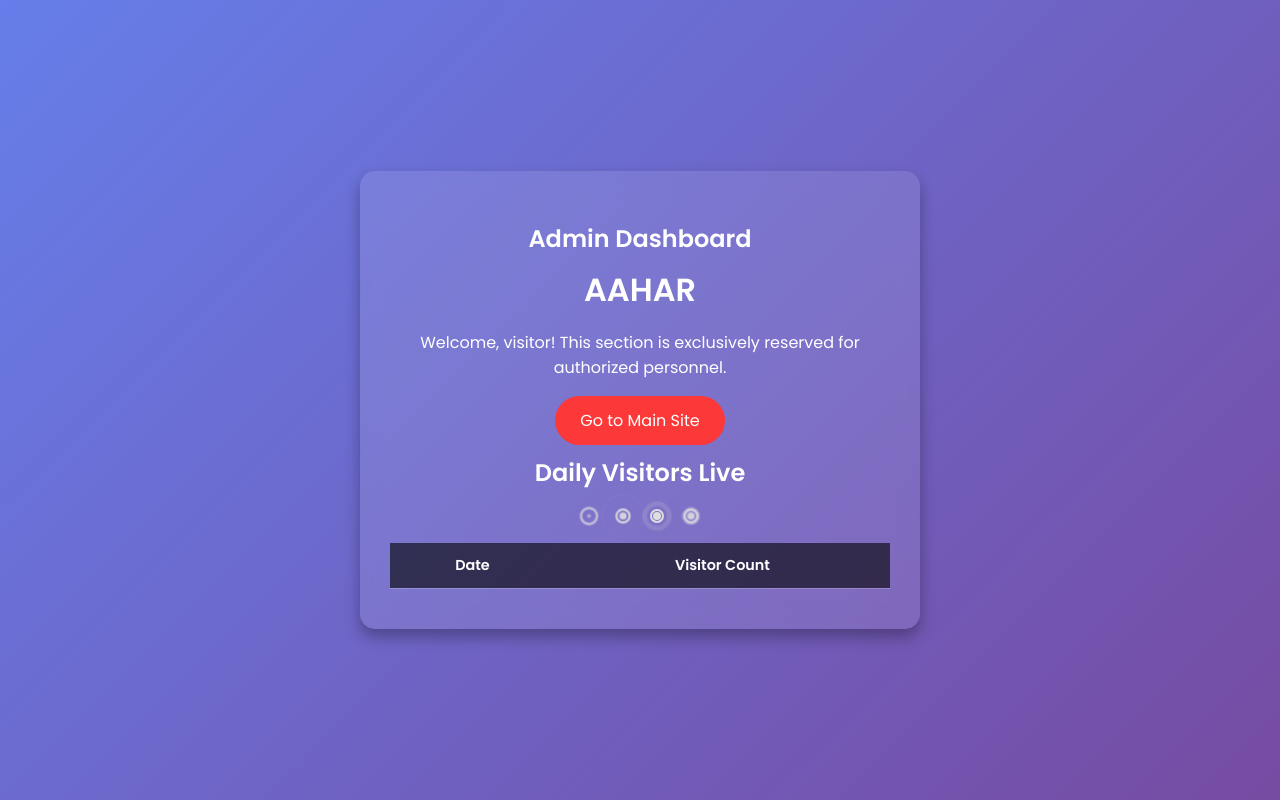
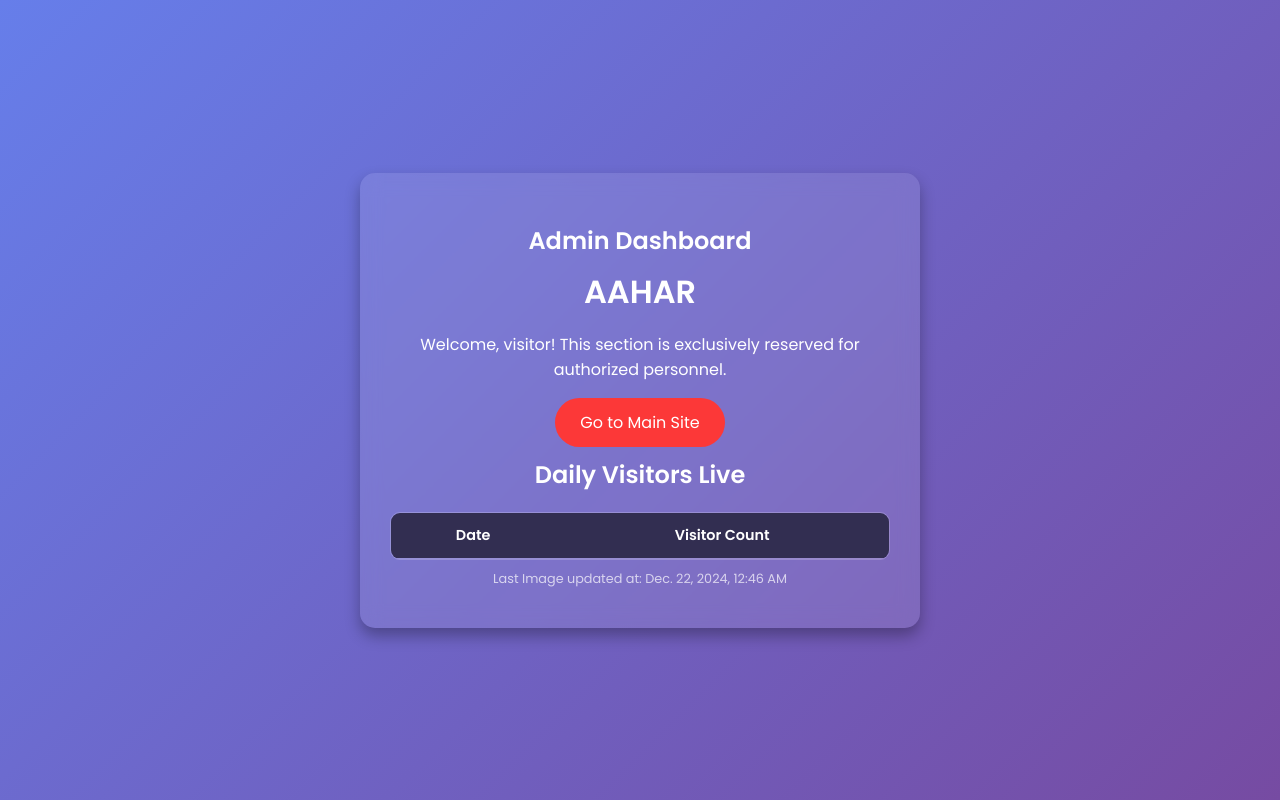
Before and after one commit to rath-anshuman/Aahar_bckd, a Django app: page / in a window 1280 px wide. Run offline with Django 5.2, Linux system fonts and the light colour scheme; data comes from the database, SQL or seed files in the repository; data that the repository does not hold is empty.

Commit message:
optimised

```diff
--- a/Aahar/settings.py
+++ b/Aahar/settings.py
@@ -147,8 +147,6 @@ cloudinary.config(
 )
 
 
-import dj_database_url
-
 DATABASES = {
     'default': {
         'ENGINE': 'django.db.backends.postgresql',
--- a/Aahar/views.py
+++ b/Aahar/views.py
@@ -1,16 +1,13 @@
 from django.shortcuts import render
 from account.models import Visitor
-
-
-# def abc(request):
-#     visitors = Visitor.objects.all().order_by('-day')
-#     return render(request, 'a.html', {'visitors': visitors})
-
+from datetime import timedelta
+from schdl.models import BHP
 
 def fetch_visitors(request):
     visitors = Visitor.objects.all().order_by('-day')
     return render(request, 'partials/visitors_table.html', {'visitors': visitors})
 
-
 def abc(request):
-    return render(request, 'home.html')
+    updatedat = BHP.objects.get(id=1).updated_at
+    updatedat_ist = updatedat + timedelta(hours=5, minutes=30)
+    return render(request, 'home.html', {'updatedat': updatedat_ist})
--- a/schdl/views.py
+++ b/schdl/views.py
@@ -34,7 +34,7 @@ def bhp_view(request):
         if request.method == 'GET':
             permission_classes = [AllowAny]
             time_difference = now() - bhp_object.updated_at
-            if time_difference > timedelta(hours=3):
+            if time_difference > timedelta(hours=2):
                 return JsonResponse({"message": "Image expired"}, status=status.HTTP_410_GONE)
             serializer = BHPSerializer(bhp_object)
             add_visitor()
@@ -78,7 +78,7 @@ def lhp_view(request):
         if request.method == 'GET':
             permission_classes = [AllowAny]
             time_difference = now() - lhp_object.updated_at
-            if time_difference > timedelta(hours=3):
+            if time_difference > timedelta(hours=2):
                 return JsonResponse({"message": "Image expired"}, status=status.HTTP_410_GONE)
 
             serializer = LHPSerializer(lhp_object)
--- a/templates/home.html
+++ b/templates/home.html
@@ -8,7 +8,6 @@
   <script src="https://unpkg.com/htmx.org"></script>
   <link href="https://fonts.googleapis.com/css2?family=Poppins:wght@300;400;600&display=swap" rel="stylesheet">
   <style>
-    /* Same styles as provided earlier */
     body {
       margin: 0;
       padding: 0;
@@ -32,7 +31,8 @@
       text-align: center;
     }
 
-    h1, h2 {
+    h1,
+    h2 {
       margin: 10px 0;
       font-weight: 600;
       color: #fff;
@@ -43,7 +43,7 @@
       padding: 12px 25px;
       font-size: 1rem;
       color: #fff;
-      background:rgb(252, 56, 56);
+      background: rgb(252, 56, 56);
       border: none;
       border-radius: 25px;
       text-decoration: none;
@@ -56,14 +56,32 @@
       box-shadow: 0 5px 15px rgba(40, 167, 69, 0.4);
     }
 
+    .table-container::-webkit-scrollbar {
+      display: none;
+    }
+
+    .table-container {
+      -ms-overflow-style: none;
+      scrollbar-width: none;
+      overflow-y: auto;
+
+    }
+
+    .table-container {
+      max-height: 200px;
+      border: 1px solid rgba(255, 255, 255, 0.2);
+      border-radius: 10px;
+      margin-top: 20px;
+    }
+
     table {
       width: 100%;
       border-collapse: collapse;
-      margin-top: 20px;
       font-size: 0.9rem;
     }
 
-    th, td {
+    th,
+    td {
       padding: 12px;
       text-align: center;
       color: #fff;
@@ -71,12 +89,16 @@
     }
 
     th {
-      background: rgba(0, 0, 0, 0.6);
+      /* background: rgba(0, 0, 0, 0.6); */
+      background-color: #322E51;
       font-weight: 600;
+      position: sticky;
+      top: 0;
+      z-index: 0;
     }
 
     td {
-      background: rgba(255, 255, 255, 0.1);
+      background: rgba(36, 12, 12, 0.1);
     }
 
     tbody tr:nth-child(even) {
@@ -87,145 +109,11 @@
       background: rgba(255, 255, 255, 0.3);
       transition: background 0.3s ease;
     }
-    /* From Uiverse.io by Li-Deheng */
-.loader {
-  display: flex;
-  justify-content: center;
-  align-items: center;
-  --color: hsl(0, 0%, 87%);
-  --animation: 2s ease-in-out infinite;
-}
 
-.loader .circle {
-  display: flex;
-  align-items: center;
-  justify-content: center;
-  position: relative;
-  width:  10px;
-  height: 10px;
-  border: solid 2px var(--color);
-  border-radius: 50%;
-  margin: 0 10px;
-  background-color: transparent;
-  animation: circle-keys var(--animation);
-}
-
-.loader .circle .dot {
-  position: absolute;
-  transform: translate(-50%, -50%);
-  width:  8px;
-  height: 8px;
-  border-radius: 50%;
-  background-color: var(--color);
-  animation: dot-keys var(--animation);
-}
-
-.loader .circle .outline {
-  position: absolute;
-  transform: translate(-50%, -50%);
-  width:  12px;
-  height: 12px;
-  border-radius: 50%;
-  animation: outline-keys var(--animation);
-}
-
-.circle:nth-child(2) {
-  animation-delay: 0.3s;
-}
-
-.circle:nth-child(3) {
-  animation-delay: 0.6s;
-}
-
-.circle:nth-child(4) {
-  animation-delay: 0.9s;
-}
-
-.circle:nth-child(5) {
-  animation-delay: 1.2s;
-}
-
-.circle:nth-child(2) .dot {
-  animation-delay: 0.3s;
-}
-
-.circle:nth-child(3) .dot {
-  animation-delay: 0.6s;
-}
-
-.circle:nth-child(4) .dot {
-  animation-delay: 0.9s;
-}
-
-.circle:nth-child(5) .dot {
-  animation-delay: 1.2s;
-}
-
-.circle:nth-child(1) .outline {
-  animation-delay: 0.9s;
-}
-
-.circle:nth-child(2) .outline {
-  animation-delay: 1.2s;
-}
-
-.circle:nth-child(3) .outline {
-  animation-delay: 1.5s;
-}
-
-.circle:nth-child(4) .outline {
-  animation-delay: 1.8s;
-}
-
-.circle:nth-child(5) .outline {
-  animation-delay: 2.1s;
-}
-
-@keyframes circle-keys {
-  0% {
-    transform: scale(1);
-    opacity: 1;
-  }
-
-  50% {
-    transform: scale(1.5);
-    opacity: 0.5;
-  }
-
-  100% {
-    transform: scale(1);
-    opacity: 1;
-  }
-}
-
-@keyframes dot-keys {
-  0% {
-    transform: scale(1);
-  }
-
-  50% {
-    transform: scale(0);
-  }
-
-  100% {
-    transform: scale(1);
-  }
-}
-
-@keyframes outline-keys {
-  0% {
-    transform: scale(0);
-    outline: solid 20px var(--color);
-    outline-offset: 0;
-    opacity: 1;
-  }
-
-  100% {
-    transform: scale(1);
-    outline: solid 0 transparent;
-    outline-offset: 20px;
-    opacity: 0;
-  }
+    .last-updated {
+      margin-top: 10px;
+      font-size: 0.8rem;
+      color: rgba(255, 255, 255, 0.7);
     }
   </style>
 </head>
@@ -239,7 +127,6 @@
 
     <!-- Visitors Table -->
     <h2>Daily Visitors Live</h2>
-    <h3>
     <div class="loader">
       <div class="circle">
         <div class="dot"></div>
@@ -257,8 +144,10 @@
         <div class="dot"></div>
         <div class="outline"></div>
       </div>
-      </div></h3>
-    <div hx-get="/fetch-visitors/" hx-trigger="load, every 6s" hx-target="tbody" hx-swap="innerHTML">
+    </div>
+
+    <div hx-get="/fetch-visitors/" hx-trigger="load, every 10s" hx-target="tbody" hx-swap="innerHTML">
+      <div class="table-container">
         <table>
           <thead>
             <tr>
@@ -267,23 +156,32 @@
             </tr>
           </thead>
           <tbody>
-
+            <!-- Table rows populated dynamically -->
           </tbody>
         </table>
       </div>
+      <div class="last-updated" id="last-updated">
+        <span></span>Last Image updated at: {{ updatedat|date:"M. d, Y, h:i A" }}</span>
       </div>
-  <script>document.addEventListener('contextmenu', (event) => event.preventDefault());
+    </div>
+  </div>
+  <script>
+    document.addEventListener('contextmenu', (event) => event.preventDefault());
     document.addEventListener('keydown', (event) => {
       if (
-          (event.ctrlKey && event.shiftKey && event.key === 'I' || 'i') || // Ctrl+Shift+I
-          (event.ctrlKey && event.shiftKey && event.key === 'J' ||'j') || // Ctrl+Shift+J
-          (event.ctrlKey && event.key === 'U'|| 'U') ||                  // Ctrl+U
-          event.key === 'F12'                                     // F12
+        (event.ctrlKey && event.shiftKey && (event.key === 'I' || event.key === 'i')) ||
+        (event.ctrlKey && event.shiftKey && (event.key === 'J' || event.key === 'j')) ||
+        (event.ctrlKey && (event.key === 'U' || event.key === 'u')) ||
+        event.key === 'F12'
       ) {
         event.preventDefault();
       }
     });
-  </script>
-</body>
 
-</html>
+    // Update the "last updated" timestamp
+    function updateLastUpdated() {
+      const now = new Date();
+      document.querySelector('#last-updated span').textContent = now.toLocaleTimeString();
+    }
+
+    // Refresh the timestamp every time the table is upd
```
Lines whose indentation alone changed are shown as unchanged.
